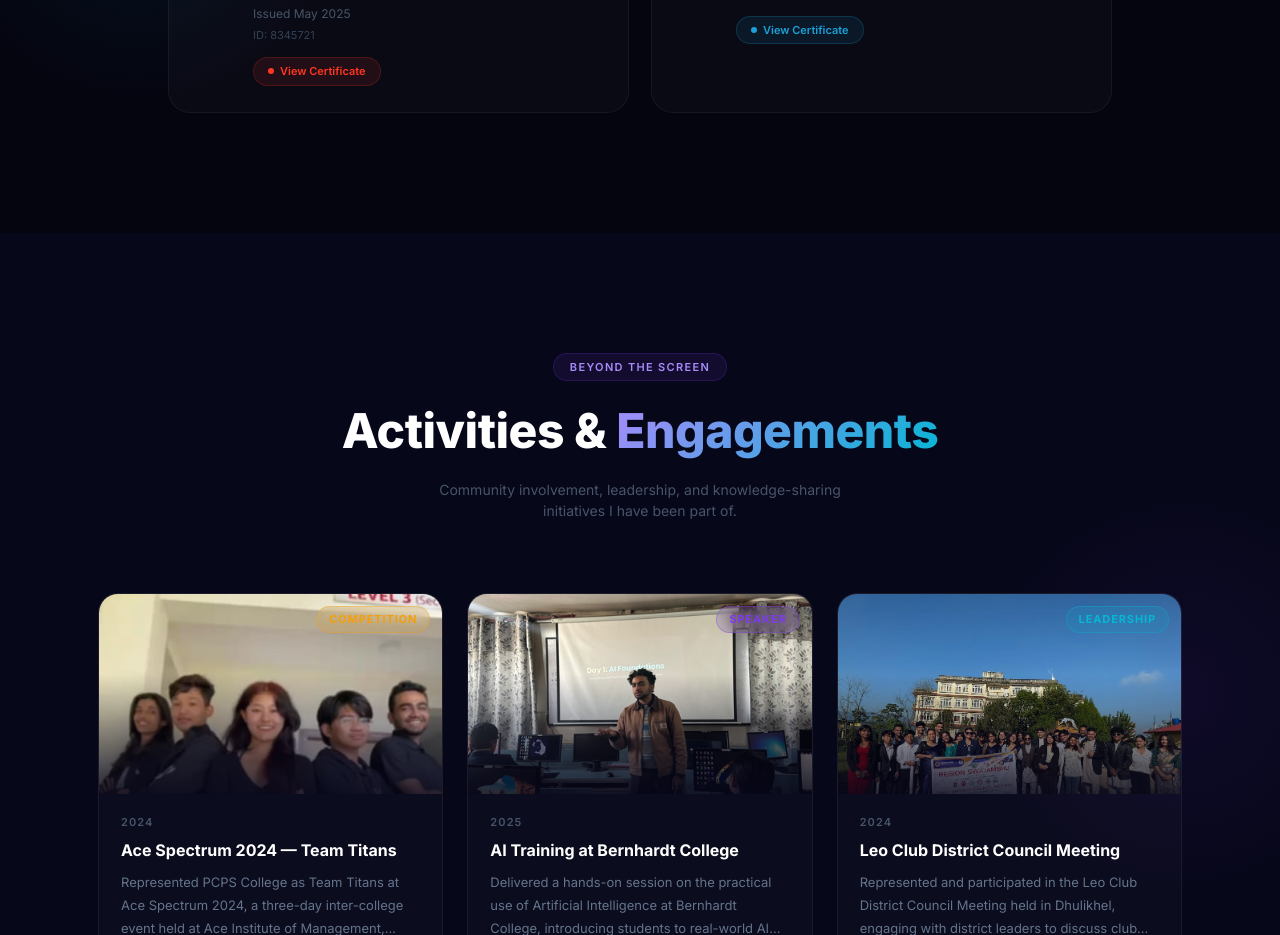
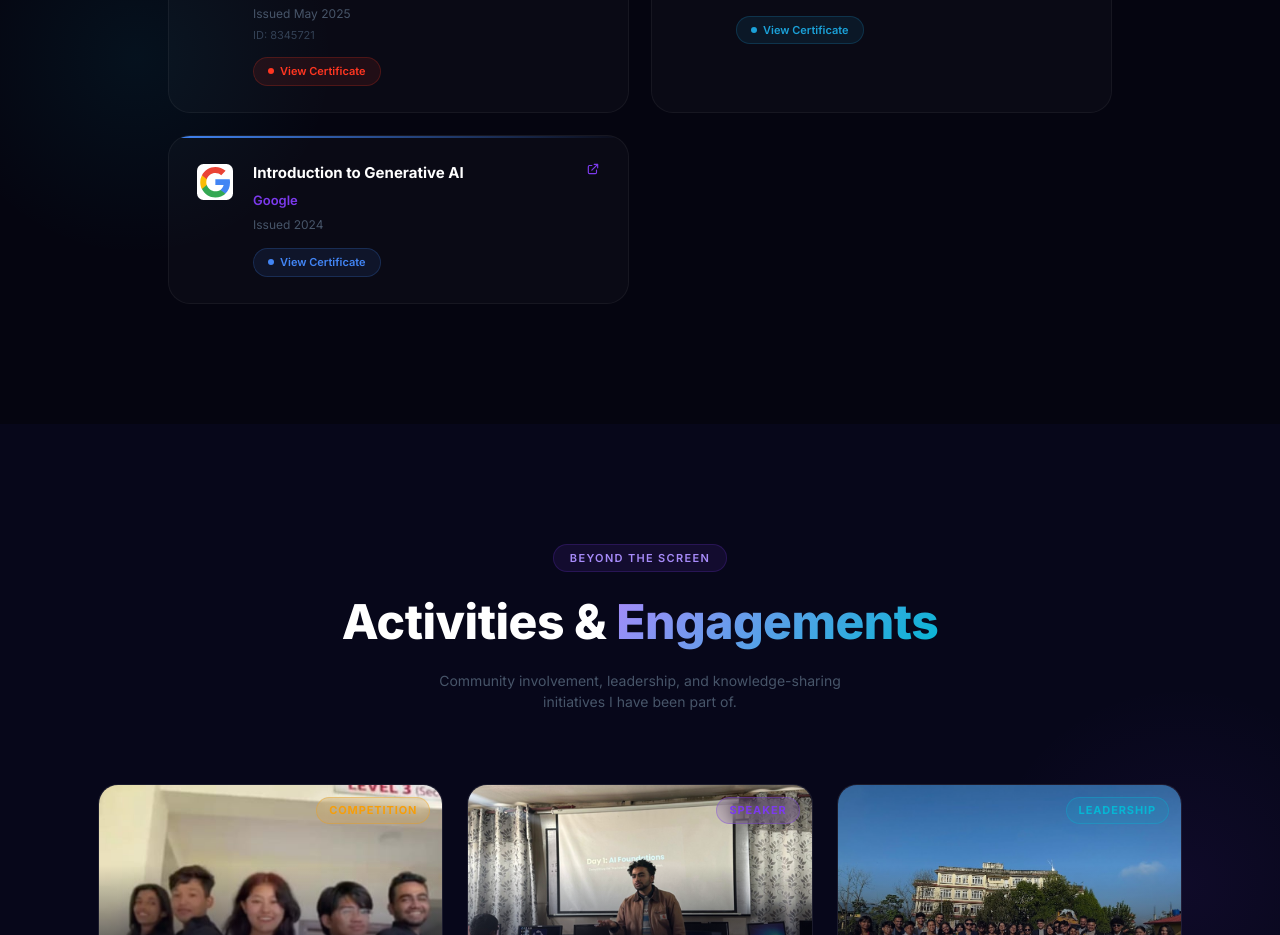
Before and after one commit to GRKPrabesh/Personal-Portfolio, a React app: page / in a window 1280 px wide. Shown: the part 4880-5815 px from the top of the page. Built offline with nearby package versions, Linux system fonts and the light colour scheme; the HTML template or start-up script is replaced by a standard one.

Commit message:
Add badge

```diff
--- a/src/components/Certifications.jsx
+++ b/src/components/Certifications.jsx
@@ -20,7 +20,17 @@ const CiscoIcon = () => (
   </svg>
 );
 
-const icons = [DatabricksIcon, CiscoIcon];
+const GoogleIcon = () => (
+  <svg width="36" height="36" viewBox="0 0 100 100" fill="none">
+    <rect width="100" height="100" rx="18" fill="#fff" />
+    <path d="M91.7 51.1c0-2.9-.3-5.7-.8-8.4H51v15.9h22.9c-1 5.3-4 9.8-8.5 12.8v10.6h13.8c8.1-7.5 12.5-18.5 12.5-30.9z" fill="#4285F4" />
+    <path d="M51 93c11.5 0 21.2-3.8 28.2-10.3L65.4 72.1C61.6 74.6 56.7 76 51 76c-11.1 0-20.5-7.5-23.9-17.6H13.7v11C20.7 83.5 35 93 51 93z" fill="#34A853" />
+    <path d="M27.1 58.4c-.9-2.5-1.3-5.2-1.3-8s.5-5.4 1.3-8V31.4H13.7A42.1 42.1 0 009 50.4c0 6.8 1.6 13.2 4.7 18.9l13.4-11z" fill="#FBBC05" />
+    <path d="M51 24.8c6.3 0 11.9 2.2 16.3 6.4l12.2-12.2C71.2 12 61.5 8 51 8 35 8 20.7 17.5 13.7 31.4l13.4 10.9C30.5 32.3 39.9 24.8 51 24.8z" fill="#EA4335" />
+  </svg>
+);
+
+const icons = [DatabricksIcon, CiscoIcon, GoogleIcon];
 
 export default function Certifications() {
   return (
--- a/src/data/constants.js
+++ b/src/data/constants.js
@@ -10,7 +10,7 @@ export const personalInfo = {
   bio: "Currently navigating the intersection of technology and strategy, blending experience in IT projects with a deep dive into Business and Marketing. I believe the most impactful technical solutions are those driven by a clear market vision and a strong business case. I work as a software developer while engaging in branding, marketing, counselling, and career guidance — excited to connect with professionals passionate about bridging technical execution and business growth.",
   location: "Lalitpur, Nepal",
   email: "prabeshkattel40@gmail.com",
-  linkedin: "https://www.linkedin.com/in/prabesh-kattel-9a09932a5/?isSelfProfile=true",
+  linkedin: "https://www.linkedin.com/in/prabesh-kattel-9a09932a5",
   github: "https://github.com/GRKPrabesh",
 };
 
@@ -116,6 +116,14 @@ export const certifications = [
     url: "https://www.netacad.com/",
     color: "#1BA0D7",
   },
+  {
+    title: "Introduction to Generative AI",
+    issuer: "Google",
+    issued: "2024",
+    credentialId: null,
+    url: "https://www.skills.google/public_profiles/dc39e33e-887d-47c8-aa7c-1e6478068641/badges/28869619",
+    color: "#4285F4",
+  },
 ];
 
 export const activities = [
```
